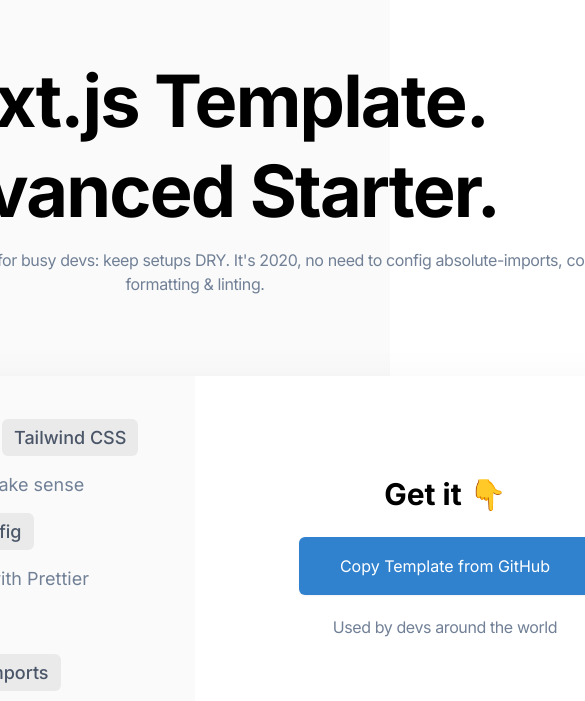
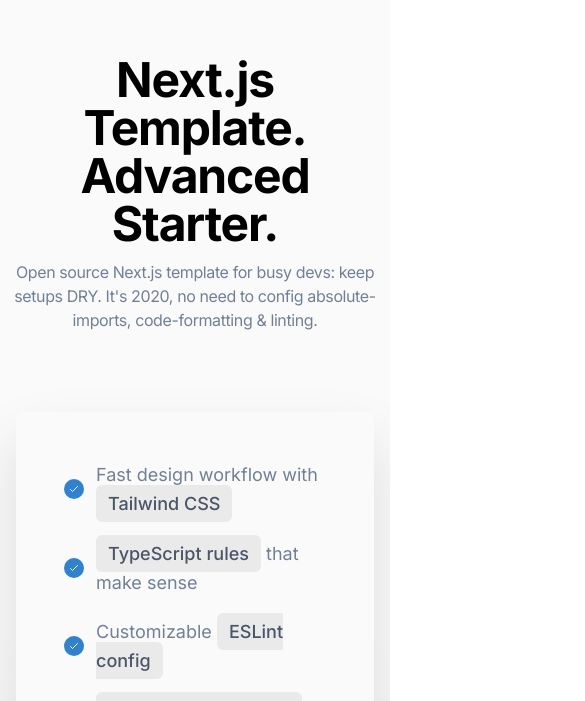
Before and after one commit to agcty/nextjs-advanced-starter, a Next.js app: page / in a window 390 px wide. Shown: the part 120-821 px from the top of the page, 585 px wide, since content can reach past the window. Built offline with nearby package versions, Linux system fonts and the light colour scheme; what @tailwindcss/ui would draw is missing.

Commit message:
add some temp tailwind config stuff

```diff
--- a/src/pages/index.tsx
+++ b/src/pages/index.tsx
@@ -11,10 +11,7 @@
 
       <main className="min-h-screen bg-gradient-to-b from-geist-50 via-geist-50 to-geist-100 flex justify-center py-24">
         <div>
-          <h1
-            className="font-bold mt-20 text-center leading-tight tracking-tight"
-            style={{ fontSize: "72px" }}
-          >
+          <h1 className="font-bold mt-20 text-center leading-none sm:leading-tight tracking-tight text-5xl sm:text-6xl">
             Next.js Template.
             <br />
             Advanced Starter.
@@ -25,10 +22,10 @@
             2020, no need to config absolute-imports, code-formatting & linting.
           </h2>
 
+          <div className="px-4 sm:px-0">
             <section
-            className="bg-white rounded-lg mt-20 grid grid-cols-2"
+              className="bg-white rounded-lg mt-20 grid grid-cols-1 sm:grid-cols-2 w-full sm:w-1000"
               style={{
-              width: "1000px",
                 minHeight: "350px",
                 boxShadow: "rgba(0, 0, 0, 0.12) 0px 30px 60px 0px",
               }}
@@ -60,7 +57,7 @@
                 </FeatureList>
               </div>
 
-            <div className="place-self-center text-center space-y-5">
+              <div className="place-self-center text-center space-y-5 py-24 px-4">
                 <h3 className="text-3xl font-bold">Get it 👇</h3>
 
                 <span className="inline-flex rounded-md shadow-sm">
@@ -80,6 +77,7 @@
               </div>
             </section>
           </div>
+        </div>
       </main>
     </div>
   );
@@ -94,7 +92,7 @@
 
 function Feature({ children }) {
   return (
-    <li className="flex items-center">
+    <li className="flex items-center leading-relaxed">
       <CheckIcon className="w-5 h-5 p-1 rounded-full flex-shrink-0 text-gray-100 bg-blue-600" />
       <p className="ml-3 text-gray-600 text-lg">{children}</p>
     </li>
--- a/tailwind.config.js
+++ b/tailwind.config.js
@@ -3,9 +3,27 @@
 module.exports = {
   purge: ["./src/**/*.tsx"],
   theme: {
+    // todo add default line height https://tailwindcss.com/docs/font-size#app
+    fontSize: {
+      xs: ".75rem",
+      sm: ".875rem",
+      tiny: ".875rem",
+      base: "1rem",
+      lg: "1.125rem",
+      xl: "1.25rem",
+      "2xl": "1.5rem",
+      "3xl": "1.875rem",
+      "4xl": "2.25rem",
+      "5xl": "3rem",
+      "6xl": "4rem",
+      "7xl": "5rem",
+    },
     extend: {
       screens: {
         xxl: { min: "2000px" },
+      },
+      width: {
+        1000: "1000px",
       },
       fontSize: {
         ...defaultTheme.fontSize,
```
Lines whose indentation alone changed are shown as unchanged.
